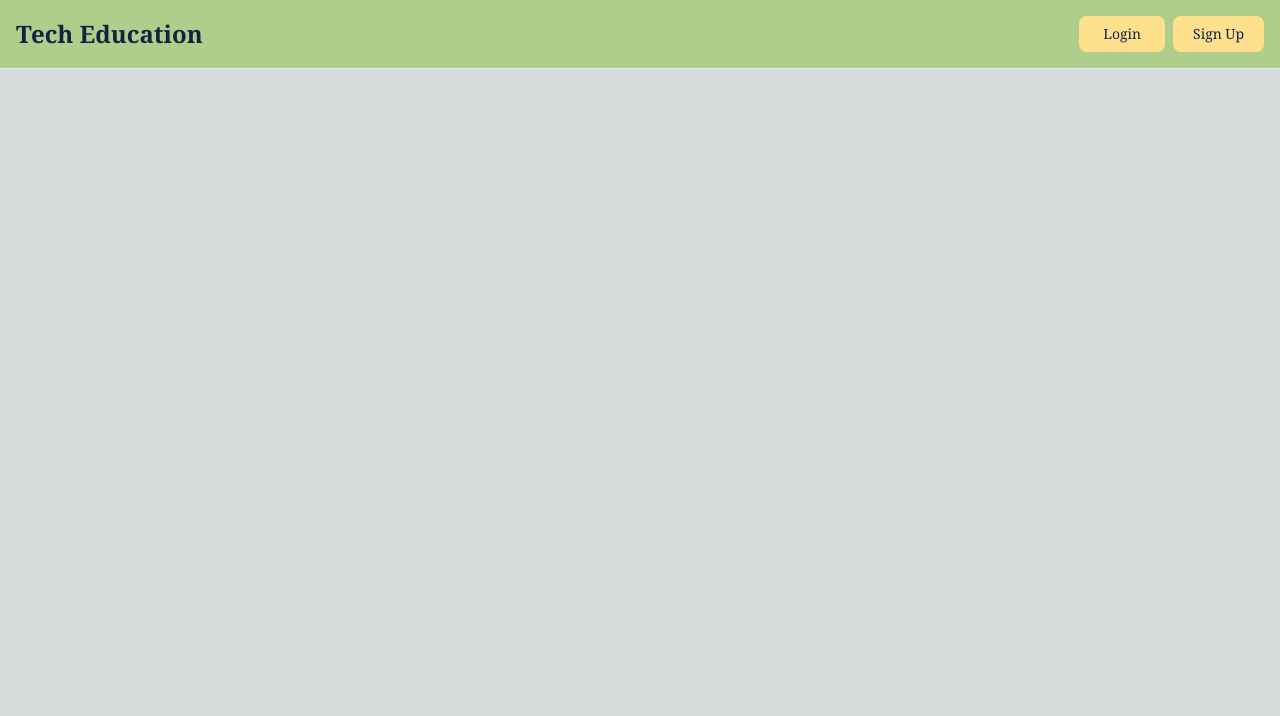
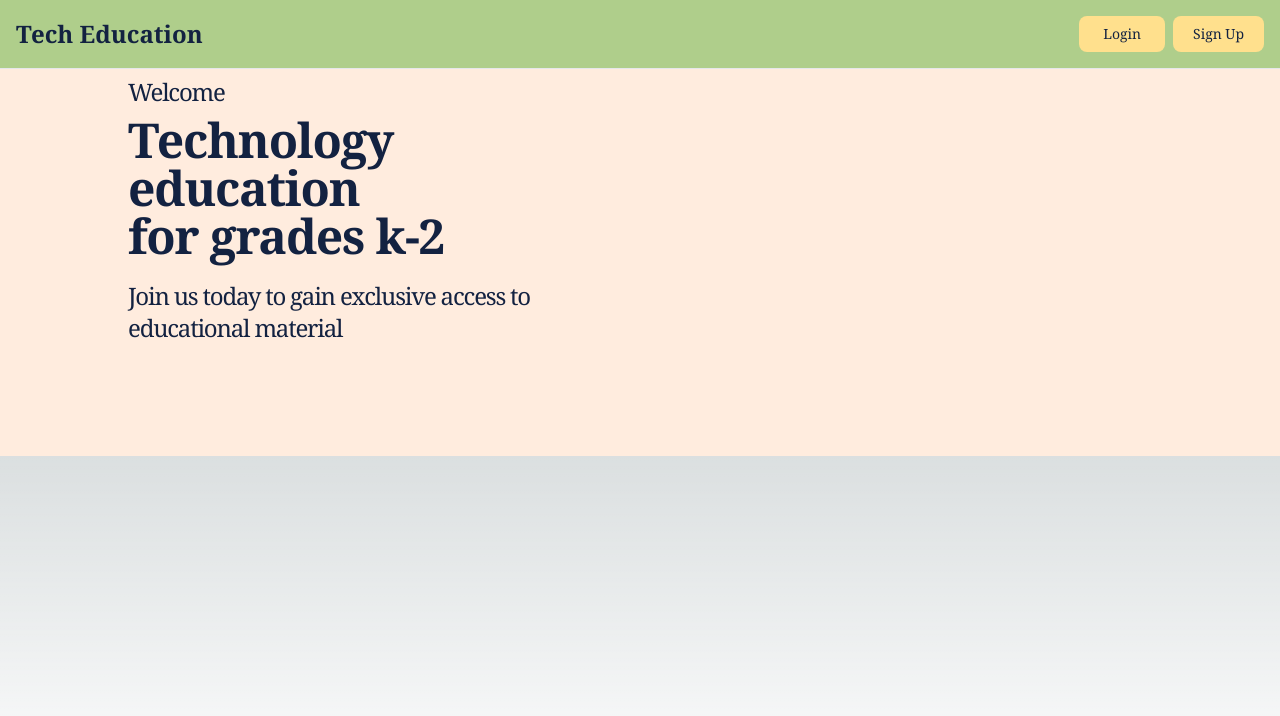
Before and after one commit to ExzyELI/tech-education, a Next.js app: page / in a window 1280 px wide. Shown: the top 716 px of the page. Built offline with nearby package versions, Linux system fonts and the light colour scheme.

Commit message:
Created banner with text

```diff
--- a/src/app/page.tsx
+++ b/src/app/page.tsx
@@ -2,7 +2,7 @@ export default function Home() {
   return (
     <main className="gradient font-family: font-serif leading-normal tracking-normal text-[#132241]">
       <title>Tech Education</title>
-      {/* navbar */}
+      {/* navbar begins */}
       <nav className="fixed start-0 top-0 z-20 w-full border-b border-gray-200 bg-[#afce8b]">
         <div className="mx-auto flex max-w-screen-xl flex-wrap items-center justify-between p-4">
           <span className="self-center whitespace-nowrap text-2xl font-semibold">
@@ -24,6 +24,30 @@ export default function Home() {
           </div>
         </div>
       </nav>
+      {/* navbar ends */}
+
+      {/* banner begins */}
+      <section className="-mb-[96px] bg-[#ffecde] lg:-mt-5">
+        <div className="px-6 py-12 text-center md:px-12 lg:my-12 lg:text-left">
+          <div className="w-100 mx-auto sm:max-w-2xl md:max-w-3xl lg:max-w-5xl xl:max-w-7xl">
+            <div className="grid items-center gap-12 lg:grid-cols-2">
+              {/* left column for text */}
+              <div className="mt-12 lg:mt-0">
+                <h1 className="text-5xl font-bold tracking-tight md:text-5xl lg:mb-16 lg:ml-[80px] lg:text-5xl">
+                  <p className="mb-2 text-2xl font-medium">Welcome</p>
+                  Technology education <br />
+                  <span className="text-primary">for grades k-2</span>
+                  <p className="mt-5 text-2xl font-medium lg:mb-8">
+                    Join us today to gain exclusive access to educational
+                    material
+                  </p>
+                </h1>
+              </div>
+            </div>
+          </div>
+        </div>
+      </section>
+      {/* banner ends */}
     </main>
   );
 }
```
